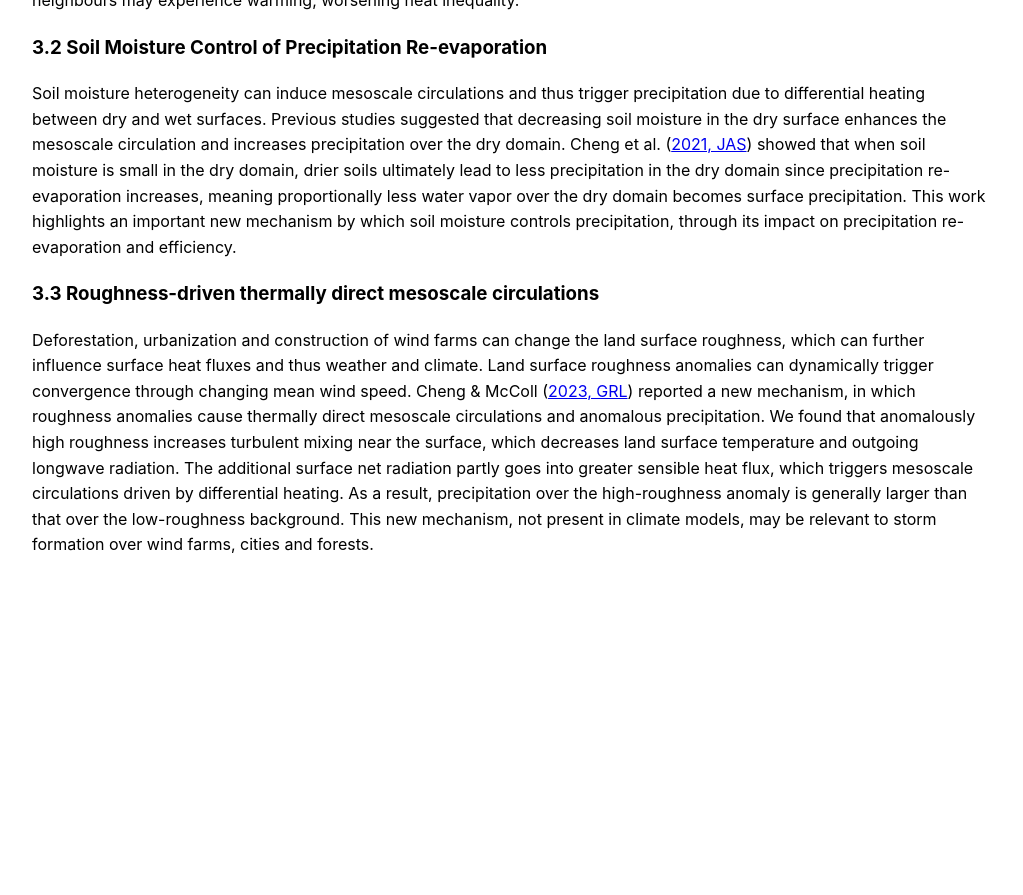
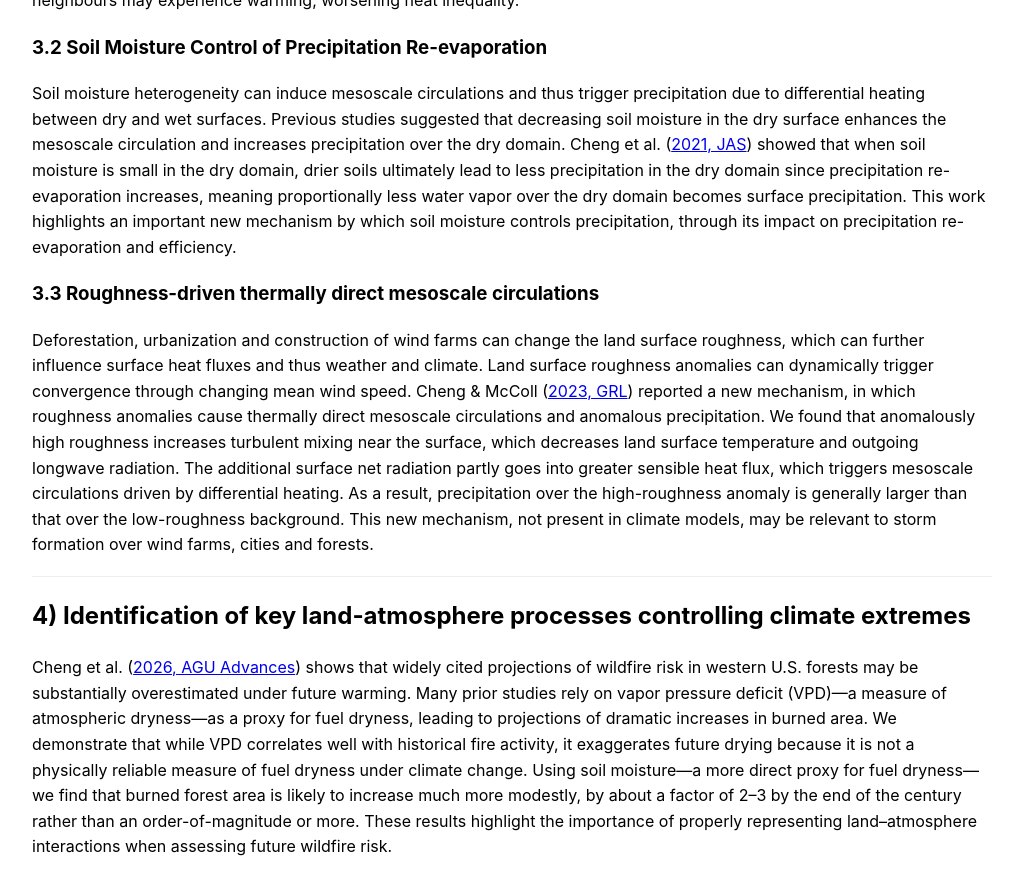
Before and after one commit to yc2965/yc2965.github.io, a Jekyll site: the page built from research.md, in a window 1280 px wide and 900 px high, scrolled down 2381 px. Shown: the top 895 px of the window, without its empty margins (128-1151 px from the left). Built offline with Jekyll 4.4.1, drawn with Linux system fonts in a browser that asks for light colours; our own code applies the rules of GitHub Pages for plain Markdown files; before the commit the page ends 2979 px from its top, so only the background shows below that.

Commit message:
Update research.md

```diff
--- a/research.md
+++ b/research.md
@@ -55,3 +55,9 @@ Soil moisture heterogeneity can induce mesoscale circulations and thus trigger p
 
 ### 3.3 Roughness-driven thermally direct mesoscale circulations
 Deforestation, urbanization and construction of wind farms can change the land surface roughness, which can further influence surface heat fluxes and thus weather and climate. Land surface roughness anomalies can dynamically trigger convergence through changing mean wind speed. Cheng & McColl ([2023, GRL](https://doi.org/10.1029/2023GL105150)) reported a new mechanism, in which roughness anomalies cause thermally direct mesoscale circulations and anomalous precipitation. We found that anomalously high roughness increases turbulent mixing near the surface, which decreases land surface temperature and outgoing longwave radiation. The additional surface net radiation partly goes into greater sensible heat flux, which triggers mesoscale circulations driven by differential heating. As a result, precipitation over the high-roughness anomaly is generally larger than that over the low-roughness background. This new mechanism, not present in climate models, may be relevant to storm formation over wind farms, cities and forests.
+
+
+---
+
+## 4) Identification of key land-atmosphere processes controlling climate extremes
+Cheng et al. ([2026, AGU Advances]([ https://doi.org/10.1029/2026AV002350])) shows that widely cited projections of wildfire risk in western U.S. forests may be substantially overestimated under future warming. Many prior studies rely on vapor pressure deficit (VPD)—a measure of atmospheric dryness—as a proxy for fuel dryness, leading to projections of dramatic increases in burned area. We demonstrate that while VPD correlates well with historical fire activity, it exaggerates future drying because it is not a physically reliable measure of fuel dryness under climate change. Using soil moisture—a more direct proxy for fuel dryness—we find that burned forest area is likely to increase much more modestly, by about a factor of 2–3 by the end of the century rather than an order-of-magnitude or more. These results highlight the importance of properly representing land–atmosphere interactions when assessing future wildfire risk.
```
